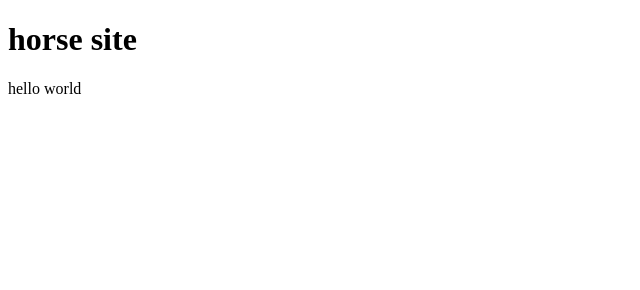
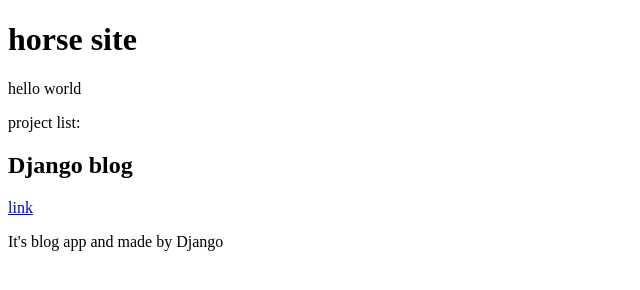
Before and after one commit to nicehorse06/project-site, a plain HTML site: page index.html in a window 1280 px wide. Shown: the whole page, without its empty margins (0-640 px from the left). Drawn offline with Linux system fonts and the light colour scheme.

Commit message:
update django blog

```diff
--- a/index.html
+++ b/index.html
@@ -6,5 +6,11 @@
   <body>
     <h1>horse site</h1>
     <p>hello world</p>
+    <div>project list:</div>
+    <div>
+      <h2>Django blog</h2>
+      <p><a href="https://www.w3schools.com/html/">link</a></p>
+      <p>It's blog app and made by Django</p>
+    </div>
   </body>
 </html>
```
